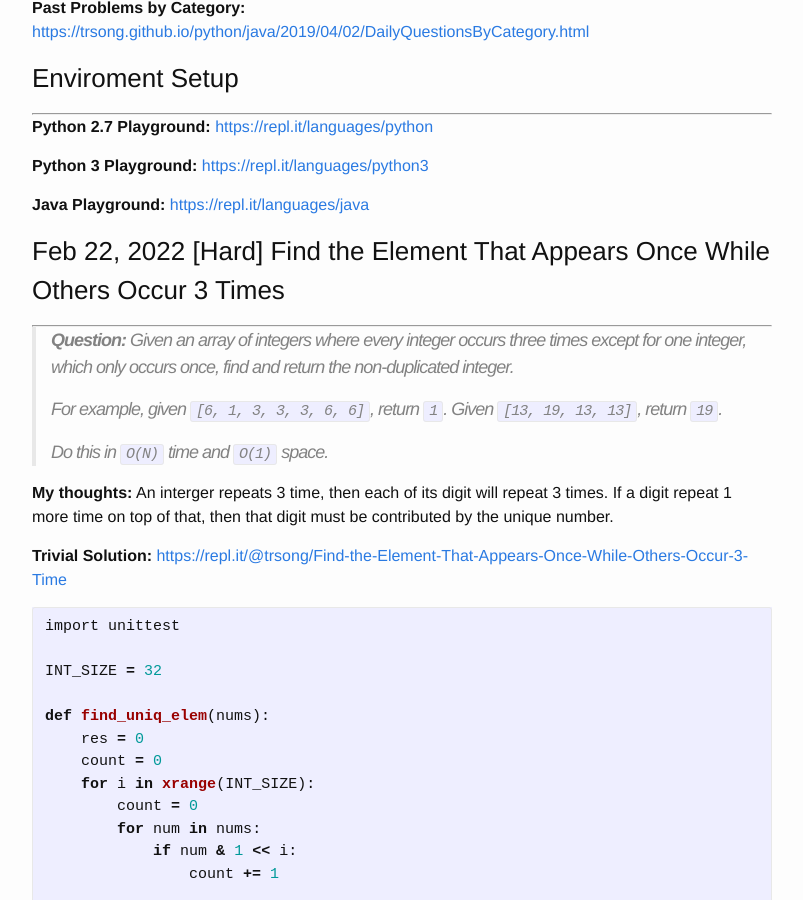
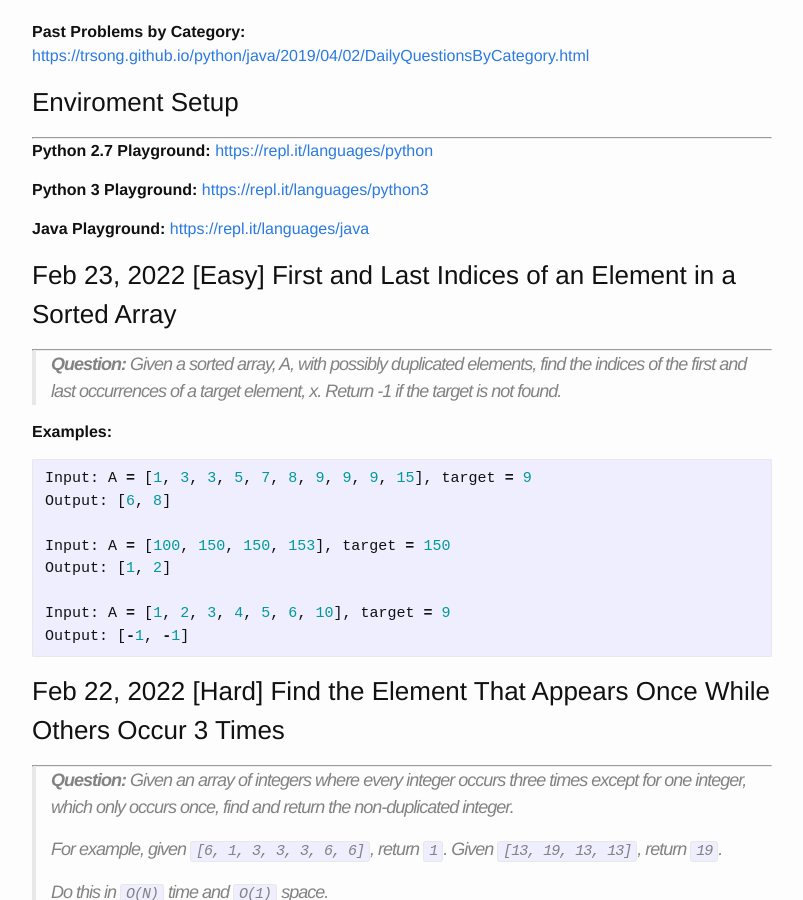
Before and after one commit to trsong/trsong.github.io, a Jekyll site: the page built from _posts/2022-02-01-DailyQuestionsFeb.md, in a window 1280 px wide and 900 px high, scrolled down 858 px. Shown: the whole window, without its empty margins (238-1041 px from the left). Built offline with Jekyll 4.4.1, drawn with Linux system fonts in a browser that asks for light colours; some of the changed text lies outside the part shown.

Commit message:
Add Feb 23 question

````diff
--- a/_posts/2022-02-01-DailyQuestionsFeb.md
+++ b/_posts/2022-02-01-DailyQuestionsFeb.md
@@ -21,6 +21,23 @@ categories: Python/Java
 **Java Playground:** [https://repl.it/languages/java](https://repl.it/languages/java)
 
 
+
+
+### Feb 23, 2022 \[Easy\] First and Last Indices of an Element in a Sorted Array
+---
+> **Question:** Given a sorted array, A, with possibly duplicated elements, find the indices of the first and last occurrences of a target element, x. Return -1 if the target is not found.
+
+**Examples:**
+```py
+Input: A = [1, 3, 3, 5, 7, 8, 9, 9, 9, 15], target = 9
+Output: [6, 8]
+
+Input: A = [100, 150, 150, 153], target = 150
+Output: [1, 2]
+
+Input: A = [1, 2, 3, 4, 5, 6, 10], target = 9
+Output: [-1, -1]
+```
 
 
 ### Feb 22, 2022 \[Hard\] Find the Element That Appears Once While Others Occur 3 Times
````
